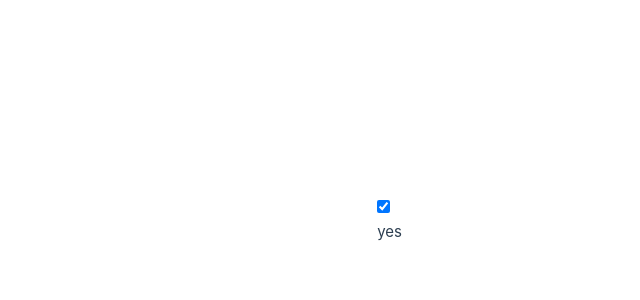
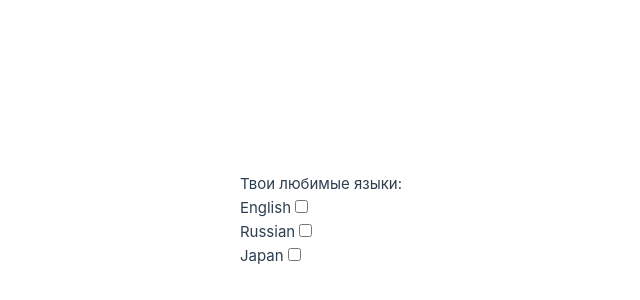
Before and after one commit to SebrianFoxy/ABC_Vue, a Vue app: page / in a window 1280 px wide. Shown: the part 180-480 px from the top of the page, without its empty margins (238-878 px from the left). Built offline with nearby package versions, Linux system fonts and the light colour scheme.

Commit message:
Задание47

```diff
--- a/src/App.vue
+++ b/src/App.vue
@@ -1,8 +1,15 @@
 <template>
 	<div>
-	  	<input type="checkbox" v-model="checked">
-	    <p>{{ checked ? 'yes' : 'no' }}</p>
-      <p v-if='checked == true'> Yes yes yes </p>
+    <p>Твои любимые языки:</p>
+	  <p>English <input type="checkbox" v-model="arr" value="English"></p>
+	  <p>Russian <input type="checkbox" v-model="arr" value="Russian"></p>
+	  <p>Japan <input type="checkbox" v-model="arr" value="Japan"></p>
+    <ul>
+      <li v-for="word in arr">
+        {{word}}
+      </li>
+    </ul>
+
   </div>
 </template>
 
@@ -10,12 +17,13 @@
   export default{
     data(){
       return{
-        checked: 'true',
+        arr: [],
+        text: '',
       }
     },
     methods: {
       calc: function() {
-		    this.words = this.text.split(' ')
+		    this.text = this.arr.split(' ')
 	  }
     },
     computed:{
```
